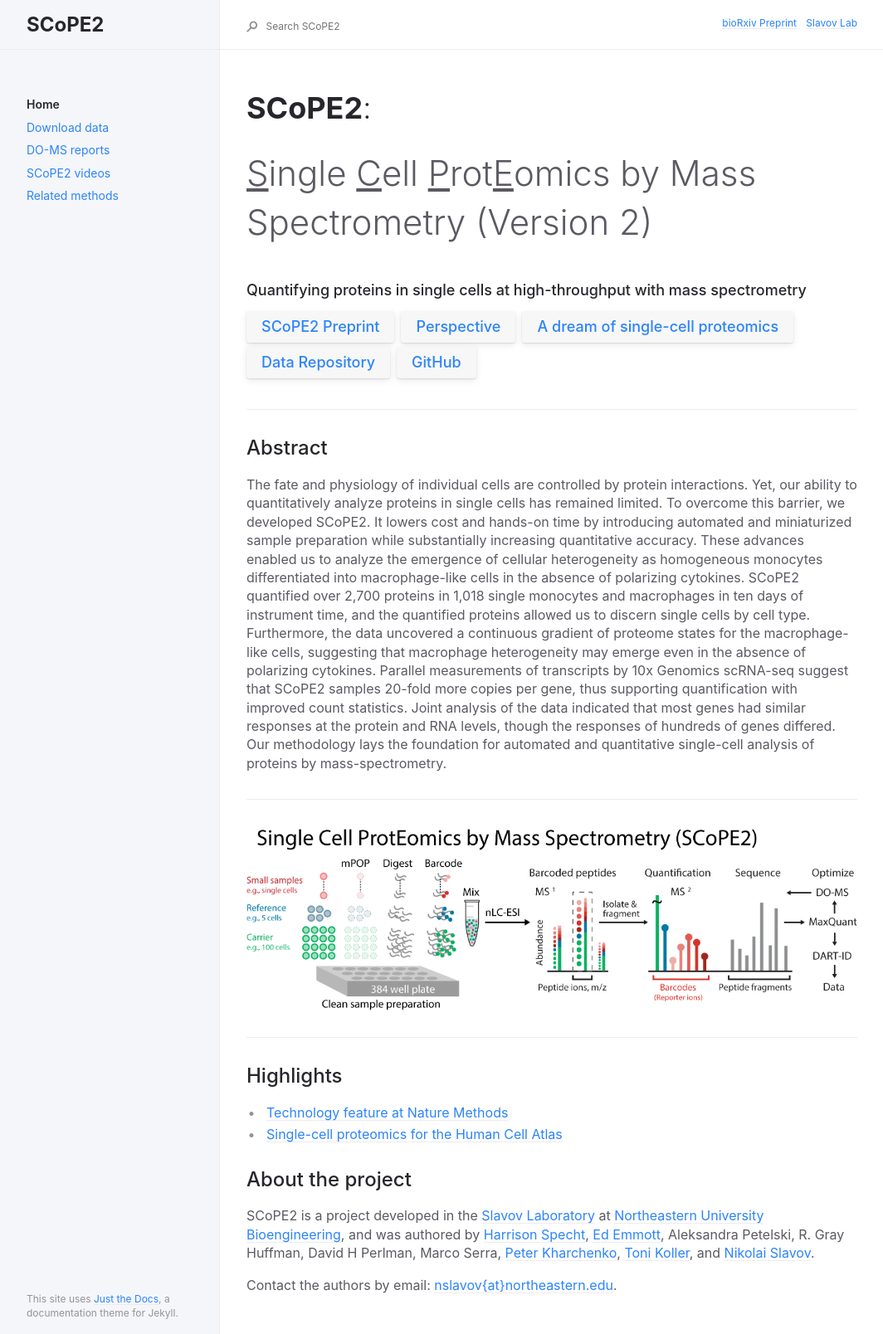
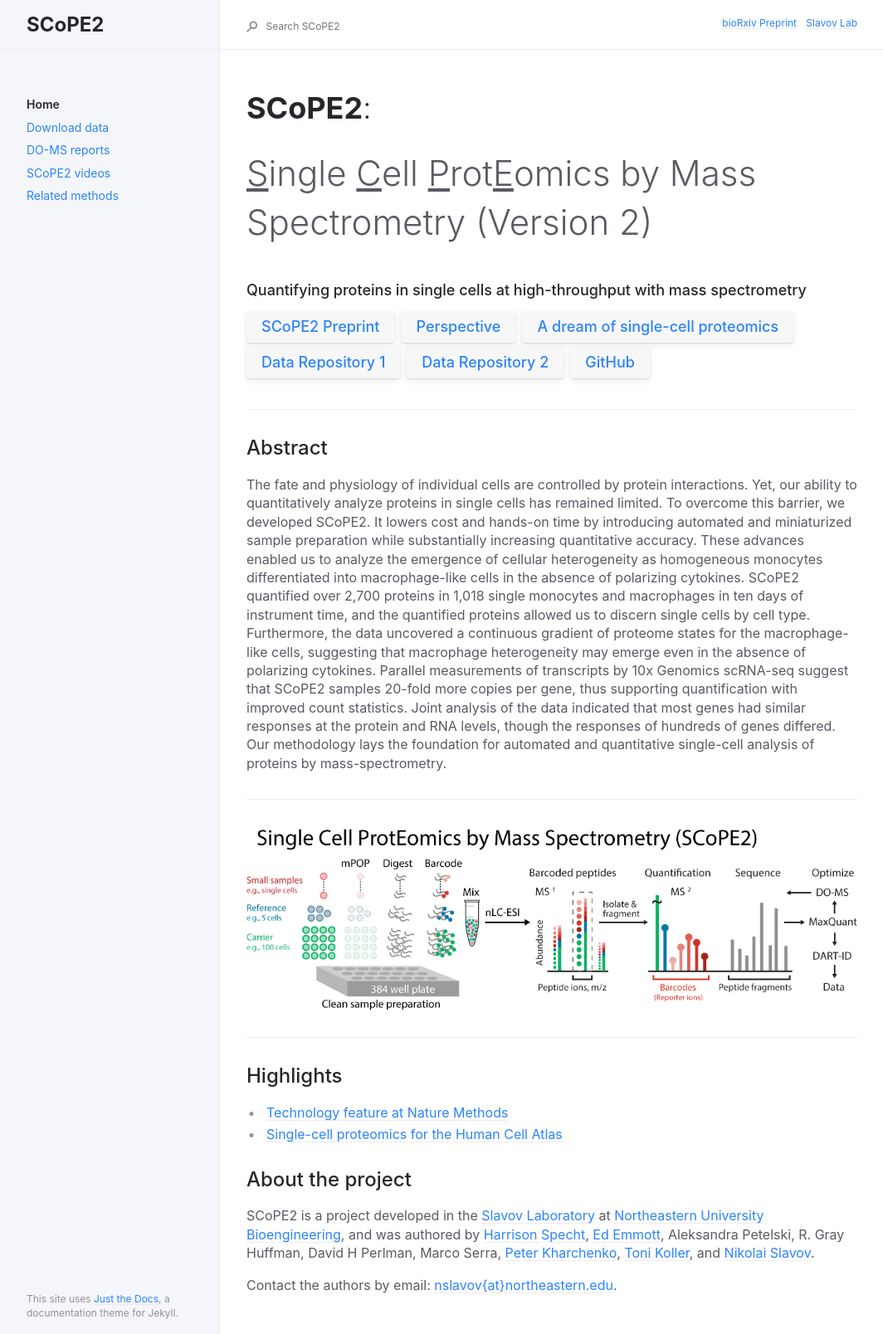
Before and after one commit to SlavovLab/SCoPE2, a Jekyll site: the page built from docs/index.md, in a window 1280 px wide. Shown: the whole page at 83% size, without its empty margins (91-1155 px from the left). Built offline with Jekyll 4.4.1, drawn with Linux system fonts in a browser that asks for light colours.

Commit message:
data repos

```diff
--- a/docs/index.md
+++ b/docs/index.md
@@ -15,7 +15,7 @@ permalink: /
 
 ### Quantifying proteins in single cells at high-throughput with mass spectrometry
 
-[SCoPE2 Preprint](https://doi.org/10.1101/665307){: .btn .fs-5 .mb-4 .mb-md-0 .mr-2 }[Perspective](https://pubs.acs.org/doi/10.1021/acs.jproteome.8b00257){: .btn .fs-5 .mb-4 .mb-md-0 .mr-2}[A dream of single-cell proteomics](https://www.nature.com/articles/s41592-019-0540-6){: .btn .fs-5 .mb-4 .mb-md-0 .mr-2 }[Data Repository](ftp://massive.ucsd.edu/MSV000083945){: .btn .fs-5 .mb-4 .mb-md-0 .mr-2 }[GitHub](https://github.com/SlavovLab/SCoPE2/tree/master/code){: .btn .fs-5 .mb-4 .mb-md-0 }
+[SCoPE2 Preprint](https://doi.org/10.1101/665307){: .btn .fs-5 .mb-4 .mb-md-0 .mr-2 }[Perspective](https://pubs.acs.org/doi/10.1021/acs.jproteome.8b00257){: .btn .fs-5 .mb-4 .mb-md-0 .mr-2}[A dream of single-cell proteomics](https://www.nature.com/articles/s41592-019-0540-6){: .btn .fs-5 .mb-4 .mb-md-0 .mr-2 }[Data Repository 1](ftp://massive.ucsd.edu/MSV000083945){: .btn .fs-5 .mb-4 .mb-md-0 .mr-2 }[Data Repository 2](ftp://massive.ucsd.edu/MSV000084660){: .btn .fs-5 .mb-4 .mb-md-0 .mr-2 }[GitHub](https://github.com/SlavovLab/SCoPE2/tree/master/code){: .btn .fs-5 .mb-4 .mb-md-0 }
 
 ------------
 
```
Also changed, not shown: docs/docs/data.md (+1 -1 lines).
